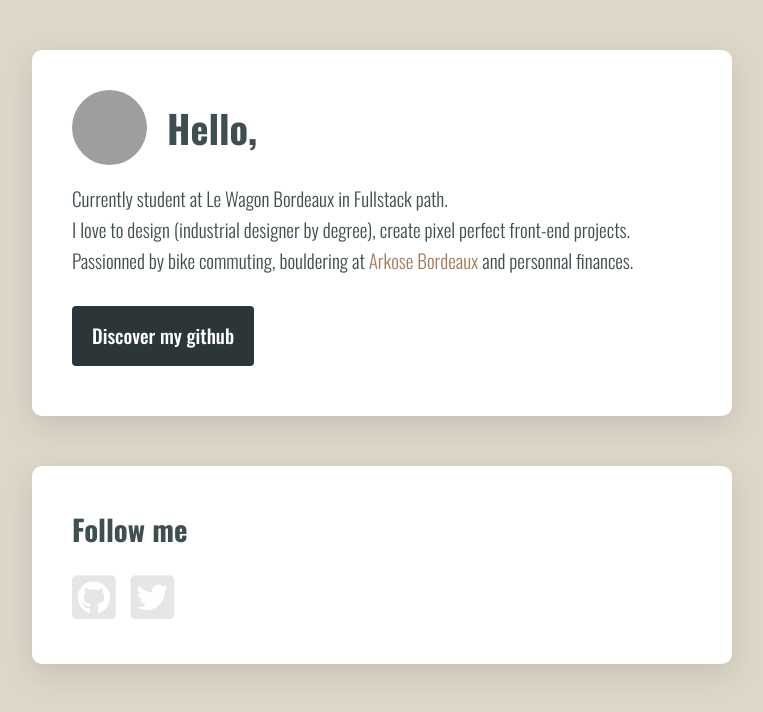
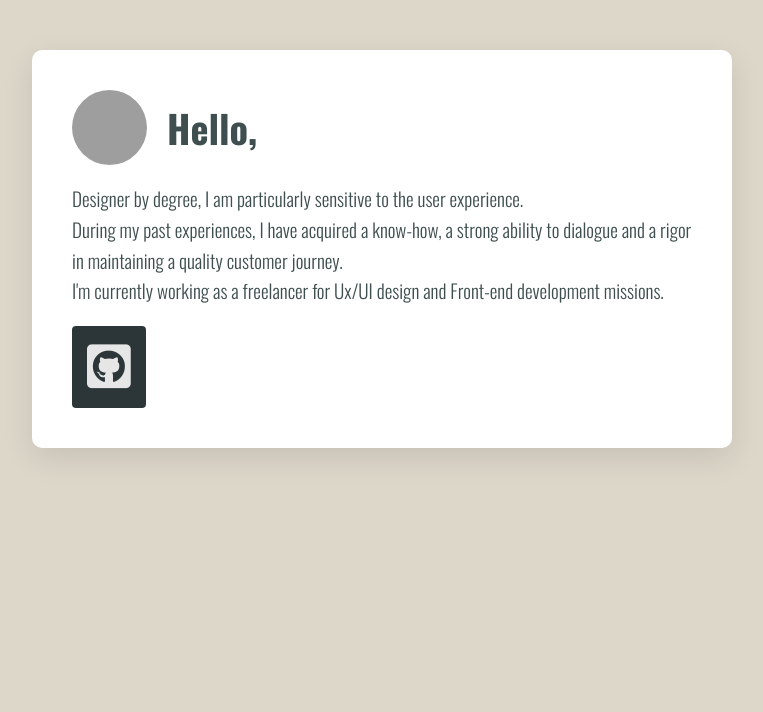
Before and after one commit to sebastienbourda/profile, a plain HTML site: page index.html in a window 1280 px wide. Shown: the whole page, without its empty margins (258-1021 px from the left). Drawn offline with nearby package versions, Linux system fonts and the light colour scheme; grey boxes are pictures that could not be loaded.

Commit message:
modify description

```diff
--- a/css/styles.css
+++ b/css/styles.css
@@ -53,7 +53,7 @@ header .avatar{
   height: 75px;
   width: 75px;
   border-radius: 50%;
-  background: url(../images/avatar.jpg) center;
+  background: url("https://avatars.githubusercontent.com/u/32631203?v=4") center;
   background-size: cover;
   background-repeat: no-repeat;
 }
@@ -68,11 +68,11 @@ a{
 }
 
 .btn{
-  margin: 10px 0;
   background-color: #2C3639;
   color: white;
-  padding: 15px 20px;
+  padding: 15px;
   border-radius: 4px;
+  transition: all 300ms ease-in-out;
 }
 
 ul{
@@ -87,10 +87,14 @@ li{
 }
 
 i {
-  margin-top: 20px;
   font-size: 50px;
   color: rgb(230, 230, 230);
 }
+
+a.btn:hover {
+  box-shadow: 5px 5px 0px #a27b5c;
+}
+
 
 
 @media (max-width: 960px) {
--- a/index.html
+++ b/index.html
@@ -18,27 +18,12 @@
         <span class="avatar"></span>
         <h1>Hello,</h1>
       </header>
-      <p>Currently student at Le Wagon Bordeaux in Fullstack path.<br>
-        I love to design (industrial designer by degree), create pixel perfect front-end projects.
-        Passionned by bike commuting, bouldering at <a href="">Arkose Bordeaux</a> and personnal finances.
-      </p>
-      <a href="" class="btn">Discover my github</a>
-    </div>
-
-    <div id="social" class="card">
-      <h2>Follow me</h2>
-      <ul class="social">
-        <li>
-          <a href="" target="_blank">
-            <i class="fab fa-github-square"></i>
-          </a>
-        </li>
-        <li>
-          <a href="" target="_blank">
-            <i class="fab fa-twitter-square"></i>
-          </a>
-        </li>
-      </ul>
+      <p>Designer by degree, I am particularly sensitive to the user experience.<br>
+          During my past experiences, I have acquired a know-how, a strong ability to dialogue and a rigor in maintaining a quality customer journey.
+          <br>I'm currently working as a freelancer for Ux/UI design and Front-end development missions.</p>
+      <a href="https://github.com/sebastienbourda" target="_blank" class="btn">
+        <i class="fab fa-github-square"></i>
+      </a>
     </div>
   </div>
 </body>
```
Also changed, not shown: 1 other file.
